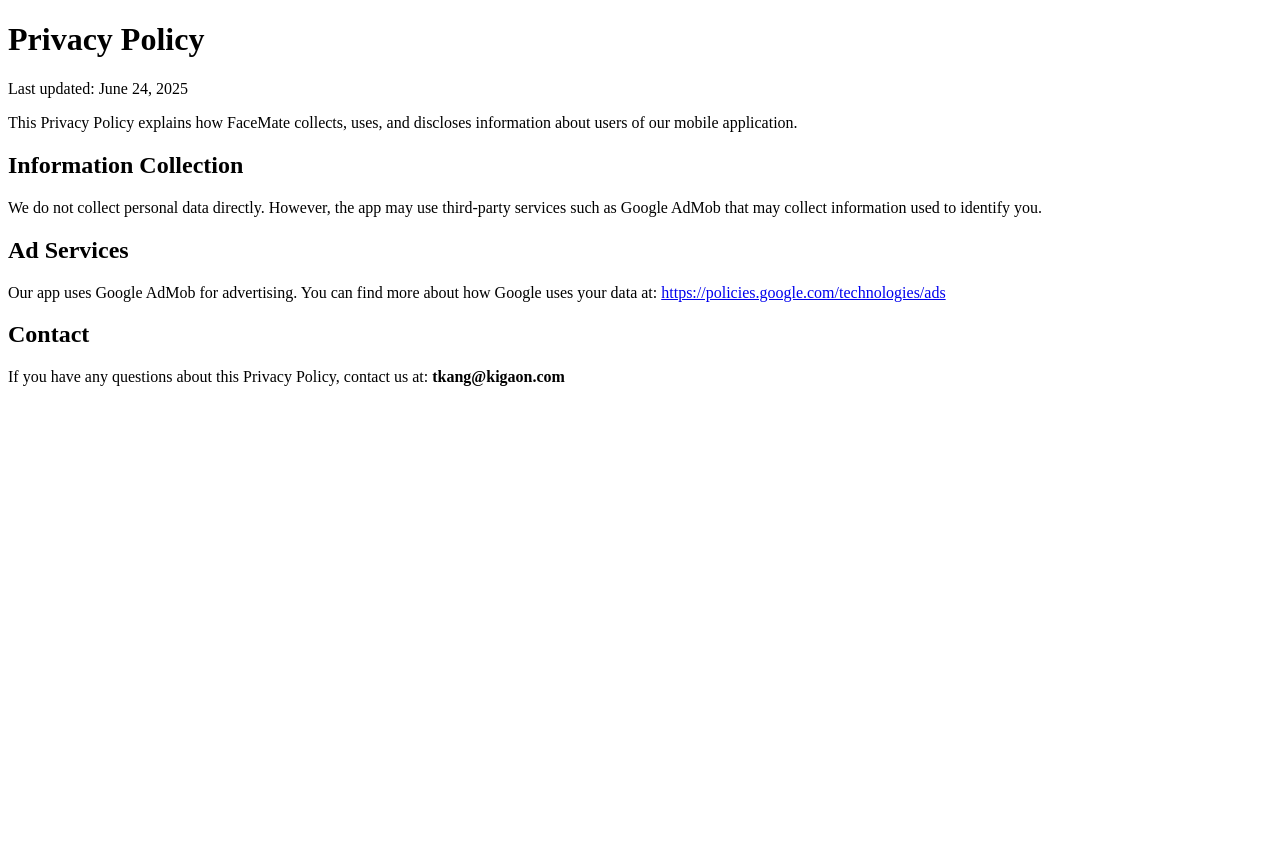
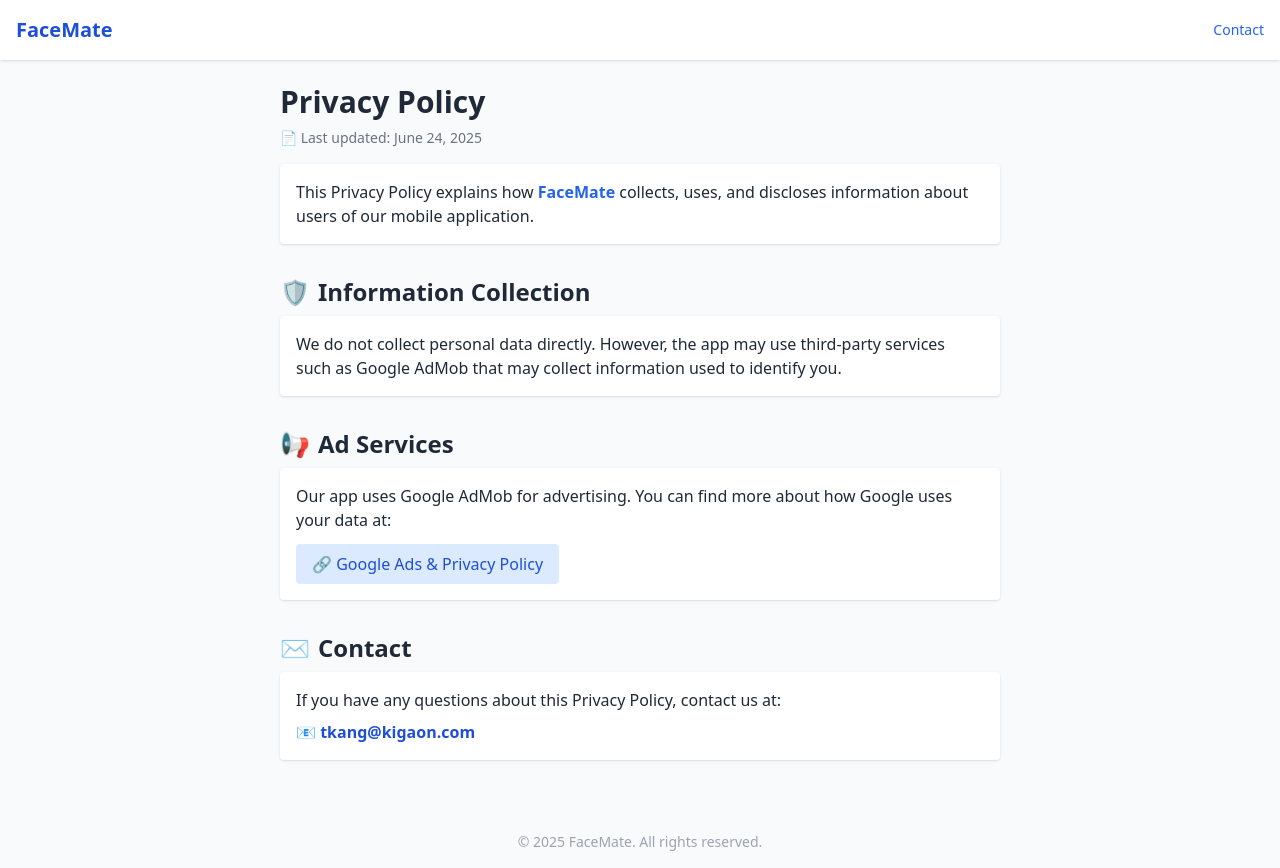
Before and after one commit to skk750/facemate-policy, a plain HTML site: page index.html in a window 1280 px wide. Before the commit the page ends 800 px from the top, so only its background shows below. Drawn offline with nearby package versions, Linux system fonts and the light colour scheme.

Commit message:
Update index.html

```diff
--- a/index.html
+++ b/index.html
@@ -1,23 +1,76 @@
 <!DOCTYPE html>
 <html lang="en">
-<head>
-  <meta charset="UTF-8" />
-  <meta name="viewport" content="width=device-width, initial-scale=1.0"/>
-  <title>Privacy Policy - FaceMate</title>
-</head>
-<body>
-  <h1>Privacy Policy</h1>
-  <p>Last updated: June 24, 2025</p>
+  <head>
+    <meta charset="UTF-8" />
+    <meta name="viewport" content="width=device-width, initial-scale=1.0" />
+    <title>Privacy Policy - FaceMate</title>
+    <script src="https://cdn.tailwindcss.com"></script>
+  </head>
+  <body class="bg-gray-50 text-gray-800 font-sans">
+    <header class="bg-white shadow p-4 flex justify-between items-center">
+      <h1 class="text-xl font-bold text-blue-700">FaceMate</h1>
+      <a href="#contact" class="text-sm text-blue-600 hover:underline">Contact</a>
+    </header>
 
-  <p>This Privacy Policy explains how FaceMate collects, uses, and discloses information about users of our mobile application.</p>
+    <main class="max-w-3xl mx-auto p-6 space-y-8">
+      <section>
+        <h2 class="text-3xl font-bold mb-2">Privacy Policy</h2>
+        <p class="text-sm text-gray-500">📄 Last updated: June 24, 2025</p>
+        <div class="mt-4 p-4 bg-white rounded shadow">
+          <p>
+            This Privacy Policy explains how <strong class="text-blue-600">FaceMate</strong> collects,
+            uses, and discloses information about users of our mobile application.
+          </p>
+        </div>
+      </section>
 
-  <h2>Information Collection</h2>
-  <p>We do not collect personal data directly. However, the app may use third-party services such as Google AdMob that may collect information used to identify you.</p>
+      <section>
+        <h3 class="text-2xl font-semibold flex items-center gap-2">
+          <span>🛡️</span> Information Collection
+        </h3>
+        <div class="mt-2 p-4 bg-white rounded shadow">
+          <p>
+            We do not collect personal data directly. However, the app may use
+            third-party services such as Google AdMob that may collect information used to
+            identify you.
+          </p>
+        </div>
+      </section>
 
-  <h2>Ad Services</h2>
-  <p>Our app uses Google AdMob for advertising. You can find more about how Google uses your data at: <a href="https://policies.google.com/technologies/ads" target="_blank">https://policies.google.com/technologies/ads</a></p>
+      <section>
+        <h3 class="text-2xl font-semibold flex items-center gap-2">
+          <span>📢</span> Ad Services
+        </h3>
+        <div class="mt-2 p-4 bg-white rounded shadow">
+          <p>
+            Our app uses Google AdMob for advertising. You can find more about how
+            Google uses your data at:
+          </p>
+          <a
+            class="inline-block mt-3 px-4 py-2 bg-blue-100 text-blue-700 rounded hover:underline"
+            href="https://policies.google.com/technologies/ads"
+            target="_blank"
+          >
+            🔗 Google Ads & Privacy Policy
+          </a>
+        </div>
+      </section>
 
-  <h2>Contact</h2>
-  <p>If you have any questions about this Privacy Policy, contact us at: <strong>tkang@kigaon.com</strong></p>
-</body>
+      <section id="contact">
+        <h3 class="text-2xl font-semibold flex items-center gap-2">
+          <span>✉️</span> Contact
+        </h3>
+        <div class="mt-2 p-4 bg-white rounded shadow">
+          <p>
+            If you have any questions about this Privacy Policy, contact us at:
+          </p>
+          <p class="mt-2 font-semibold text-blue-700">📧 tkang@kigaon.com</p>
+        </div>
+      </section>
+    </main>
+
+    <footer class="text-center text-sm text-gray-400 mt-12 mb-4">
+      &copy; 2025 FaceMate. All rights reserved.
+    </footer>
+  </body>
 </html>
```
